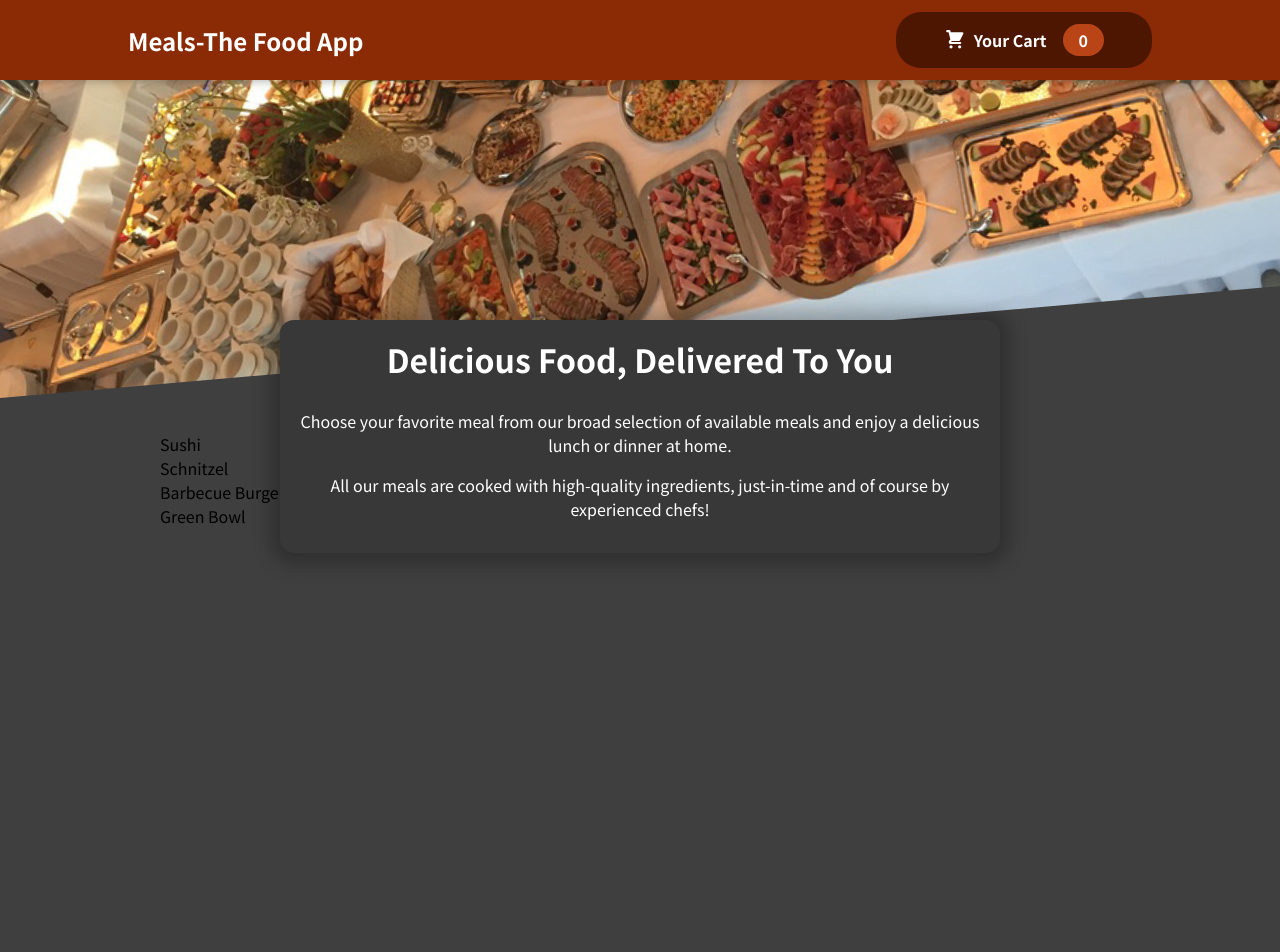
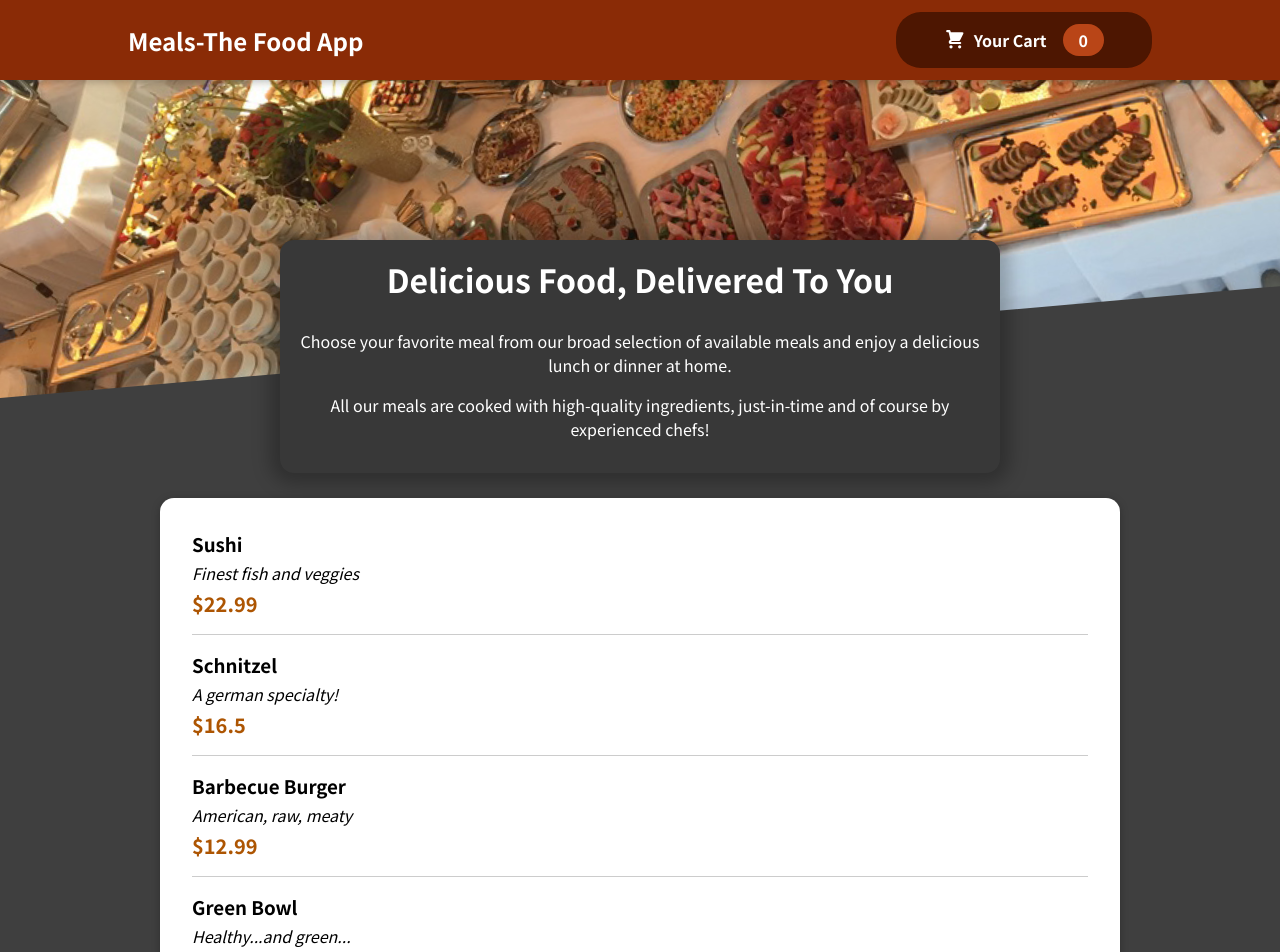
Before and after one commit to aman1021/ReactFoodApp, a React (Create React App) app: page / in a window 1280 px wide. Shown: the top 952 px of the page. Before the commit the page ends 800 px from the top, so only its background shows below. Built offline with nearby package versions, Linux system fonts and the light colour scheme.

Commit message:
ReactFoodApp

```diff
--- a/src/Components/Meals/AvailableMeals.js
+++ b/src/Components/Meals/AvailableMeals.js
@@ -1,41 +1,50 @@
-import classes from './AvailableMeals.module.css';
-
+import Card from "../UI/Card";
+import classes from "./AvailableMeals.module.css";
+import MealItem from "./MealItem/MealItem";
 
 const DUMMY_MEALS = [
   {
-      id: 'm1',
-      name: 'Sushi',
-      description: 'Finest fish and veggies',
+    id: "m1",
+    name: "Sushi",
+    description: "Finest fish and veggies",
     price: 22.99,
   },
   {
-      id: 'm2',
-      name: 'Schnitzel',
-      description: 'A german specialty!',
+    id: "m2",
+    name: "Schnitzel",
+    description: "A german specialty!",
     price: 16.5,
   },
   {
-      id: 'm3',
-      name: 'Barbecue Burger',
-      description: 'American, raw, meaty',
+    id: "m3",
+    name: "Barbecue Burger",
+    description: "American, raw, meaty",
     price: 12.99,
   },
   {
-      id: 'm4',
-      name: 'Green Bowl',
-      description: 'Healthy...and green...',
+    id: "m4",
+    name: "Green Bowl",
+    description: "Healthy...and green...",
     price: 18.99,
   },
 ];
 
-
 const AvailableMeals = () => {
-    const mealsList = DUMMY_MEALS.map(meal => <li> {meal.name} </li>); //ARRAY OF JSX ELEMENTS.
-    return <section className={classes.meals}>
-        <ul>
-            {mealsList}
-        </ul>
+  const mealsList = DUMMY_MEALS.map((meal) => (
+    <MealItem
+      key={meal.id}
+      name={meal.name}
+      description={meal.description}
+      price={meal.price}
+    />
+  )); //ARRAY OF JSX ELEMENTS.
+  return (
+    <section className={classes.meals}>
+      <Card>
+        <ul>{mealsList}</ul>
+      </Card>
     </section>
-}
+  );
+};
 
 export default AvailableMeals;
--- a/src/Components/Meals/AvailableMeals.module.css
+++ b/src/Components/Meals/AvailableMeals.module.css
@@ -1,7 +1,7 @@
 .meals {
     max-width: 60rem;
     width: 90%;
-    margin: 2rem auto;
+    margin: 25px auto;
     animation: meals-appear 1s ease-out forwards;
   }
 
--- /dev/null
+++ b/src/Components/Meals/MealItem/MealItem.js
@@ -0,0 +1,16 @@
+import classes from './MealItem.module.css';
+
+const MealItem = (props) => {
+    const price = `$${props.price}`;
+
+    return <li className={classes.meal}>
+        <div>
+            <h3>{props.name}</h3>
+            <div className={classes.description}>{props.description}</div>
+            <div className={classes.price}>{price}</div>
+        </div>
+        <div></div>
+    </li>
+}
+
+export default MealItem;
--- /dev/null
+++ b/src/Components/Meals/MealItem/MealItem.module.css
@@ -0,0 +1,22 @@
+.meal {
+    display: flex;
+    justify-content: space-between;
+    margin: 1rem;
+    padding-bottom: 1rem;
+    border-bottom: 1px solid #ccc;
+  }
+
+  .meal h3 {
+    margin: 0 0 0.25rem 0;
+  }
+
+  .description {
+    font-style: italic;
+  }
+
+  .price {
+    margin-top: 0.25rem;
+    font-weight: bold;
+    color: #ad5502;
+    font-size: 1.25rem;
+  }
--- a/src/Components/Meals/Meals.js
+++ b/src/Components/Meals/Meals.js
@@ -6,8 +6,9 @@
 const Meals = () => {
   return (
     <React.Fragment>
+      <MealsSummary />
       <AvailableMeals />
-      <MealsSummary />
+
     </React.Fragment>
   );
 };
--- a/src/Components/Meals/MealsSummary.module.css
+++ b/src/Components/Meals/MealsSummary.module.css
@@ -3,7 +3,7 @@
     max-width: 45rem;
     width: 90%;
     margin: auto;
-    margin-top: -15rem;
+    margin-top: -10rem;
     position: relative;
     background-color: #383838;
     color: white;
--- /dev/null
+++ b/src/Components/UI/Card.js
@@ -0,0 +1,9 @@
+import React from 'react';
+
+import classes from './Card.module.css';
+
+const Card = (props) => {
+    return <div className={classes.card}>{props.children}</div>
+};
+
+export default Card;
--- /dev/null
+++ b/src/Components/UI/Card.module.css
@@ -0,0 +1,6 @@
+.card {
+    padding: 1rem;
+    box-shadow: 0 2px 8px rgba(0, 0, 0, 0.25);
+    border-radius: 14px;
+    background-color: white;
+  }
```
Also changed, not shown: src/Components/Meals/MealItem/MealItemForm.js (added, +7 -0 lines), src/Components/Meals/MealItem/MealItemForm.module.css (added, +20 -0 lines), 1 other file (tests, documents, lock files or other folders). Lines whose indentation alone changed are shown as unchanged.
